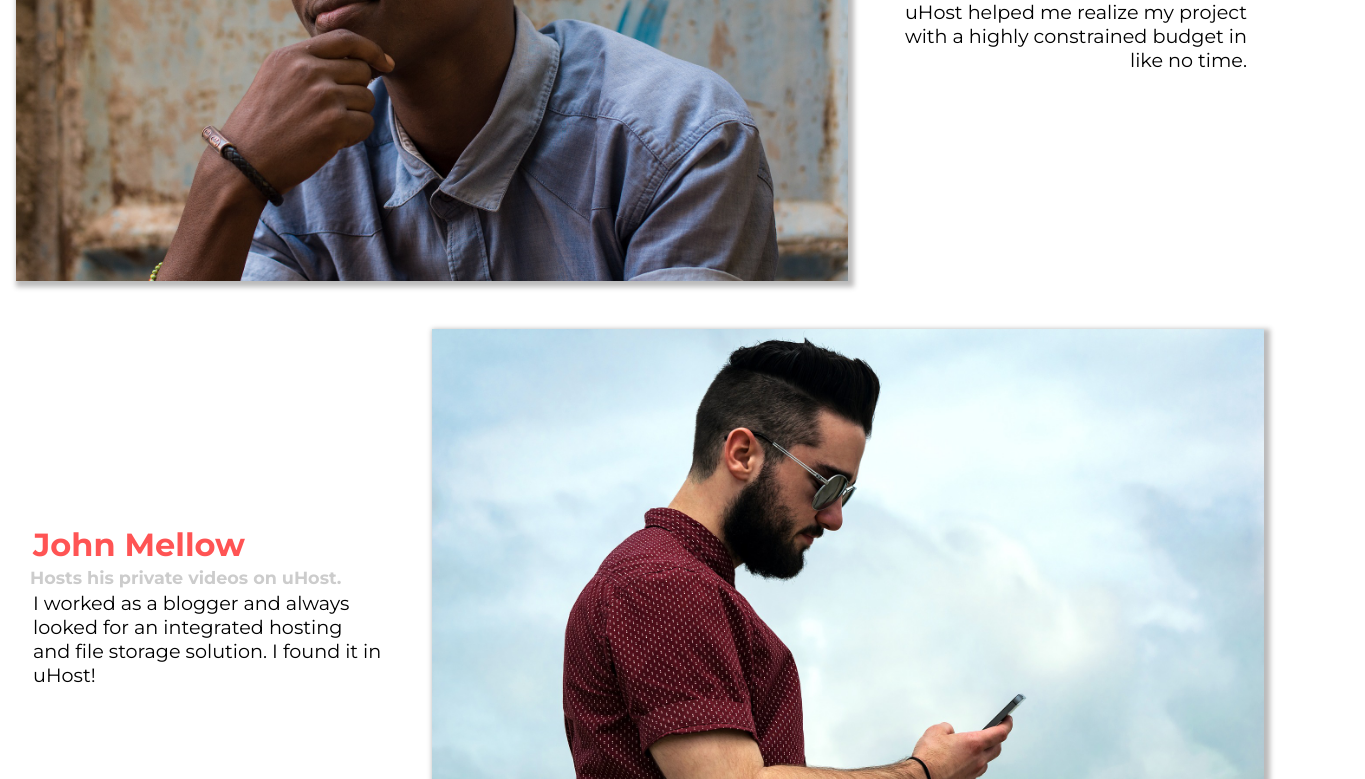
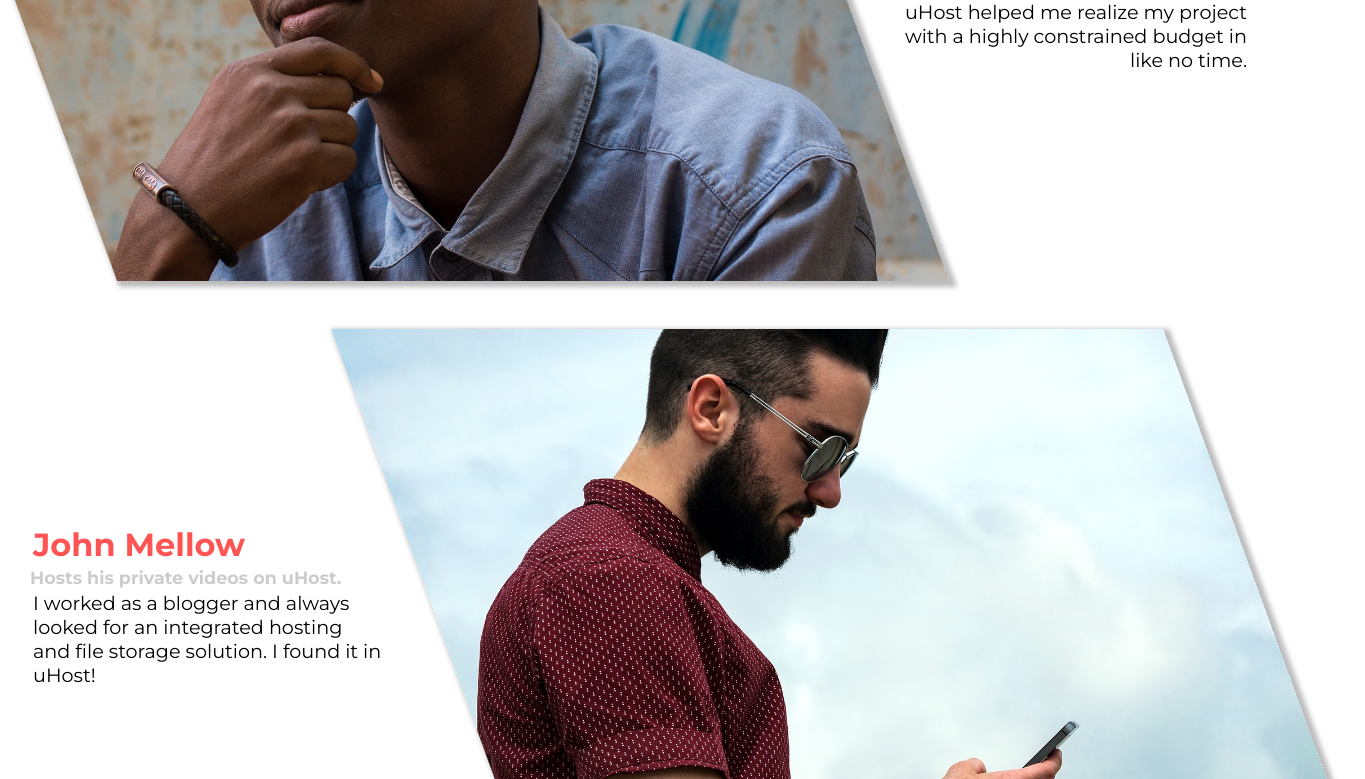
Before and after one commit to BajraYeJoon/CSS3-Basics-Advanced-Playground, a plain HTML site: page Box_Model/customers/index.html in a window 1280 px wide. Shown: the part 370-1149 px from the top of the page, 1365 px wide, since content can reach past the window. Drawn offline with Linux system fonts and the light colour scheme.

Commit message:
skew and scale

```diff
--- a/Box_Model/customers/customers.css
+++ b/Box_Model/customers/customers.css
@@ -17,14 +17,18 @@
 
 .testimonial__image-container {
   width: 65%;
-  display: inline-block;
-  vertical-align: middle;
+  /* display: inline-block;
+  vertical-align: middle; */
   box-shadow: 3px 3px 5px 3px rgba(51, 49, 49, 0.329);
+  transform: skewX(20deg);
+  overflow: hidden;
 }
 
 .testimonial__image {
   width: 100%;
   vertical-align: top;
+  transform: skew(-20deg) scale(1.3);
+
 }
 
 .testimonial__info {
```
